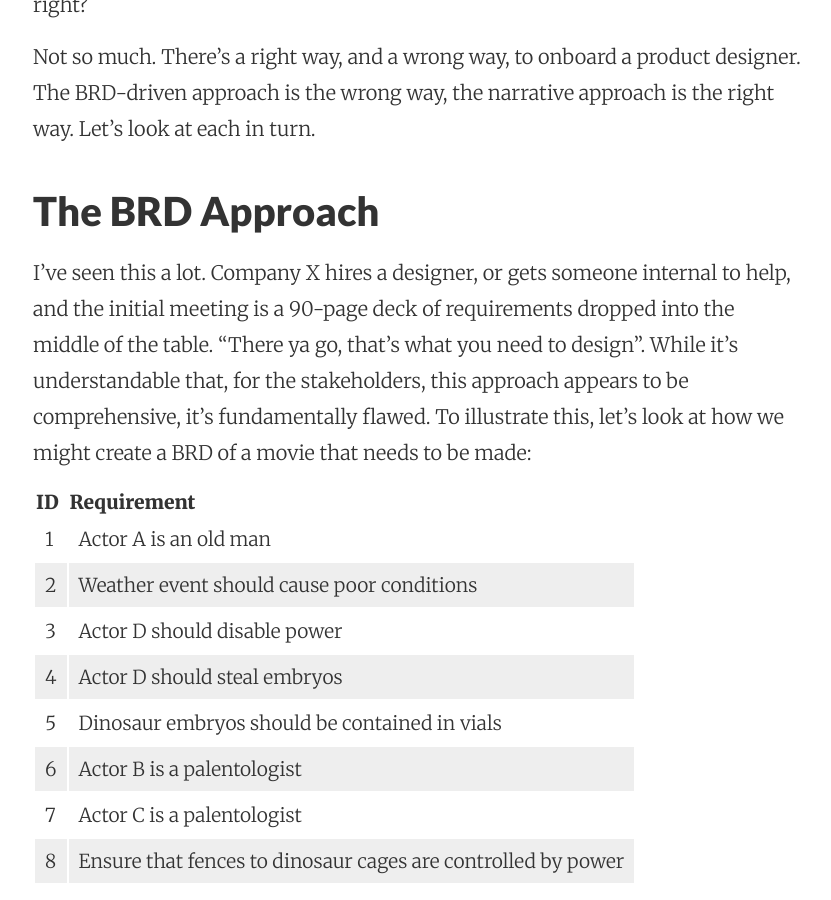
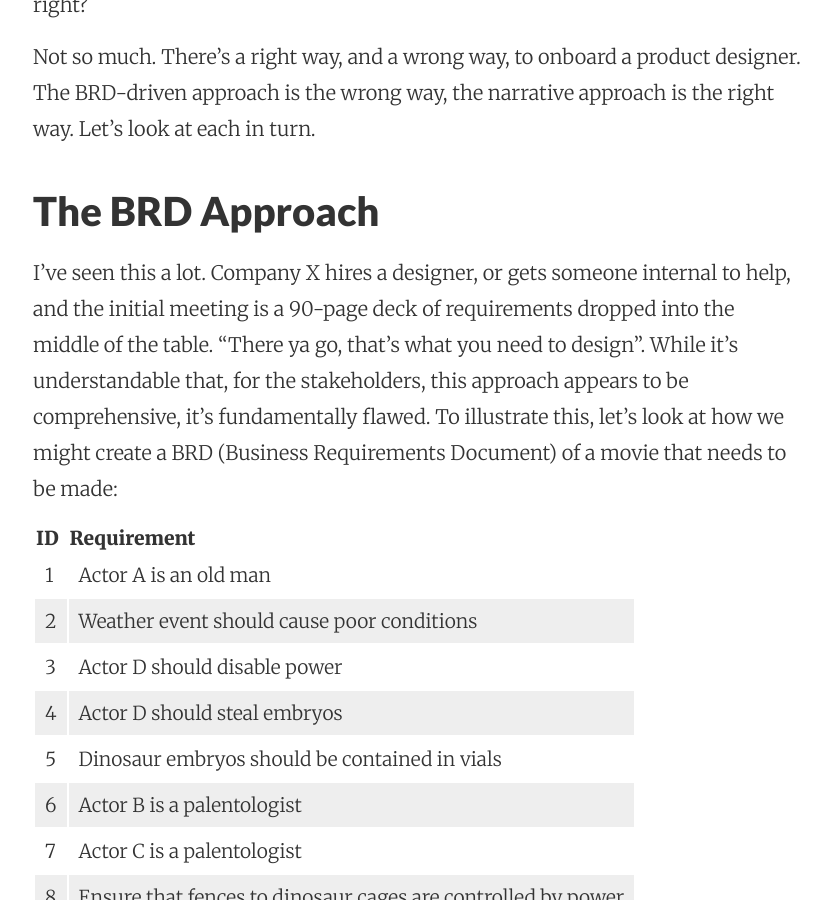
Before and after one commit to jwd2a/justindav.is, a Jekyll site: the page built from _posts/2017/2017-04-11-how-to-onboard-a-product-designer.md, in a window 1280 px wide and 900 px high, scrolled down 823 px. Shown: the whole window, without its empty margins (223-1054 px from the left). Built offline with Jekyll 4.4.1, drawn with Linux system fonts in a browser that asks for light colours; nearby versions of some CDN libraries; some web fonts are replaced; comment, search, counter and statistics services are not loaded.

Commit message:
Clarified meaning of BRD

```diff
--- a/_posts/2017/2017-04-11-how-to-onboard-a-product-designer.md
+++ b/_posts/2017/2017-04-11-how-to-onboard-a-product-designer.md
@@ -13,7 +13,7 @@ Not so much. There's a right way, and a wrong way, to onboard a product designer
 
 ## The BRD Approach
 
-I've seen this a lot. Company X hires a designer, or gets someone internal to help, and the initial meeting is a 90-page deck of requirements dropped into the middle of the table. "There ya go, that's what you need to design". While it's understandable that, for the stakeholders, this approach appears to be comprehensive, it's fundamentally flawed. To illustrate this, let's look at how we might create a BRD of a movie that needs to be made:
+I've seen this a lot. Company X hires a designer, or gets someone internal to help, and the initial meeting is a 90-page deck of requirements dropped into the middle of the table. "There ya go, that's what you need to design". While it's understandable that, for the stakeholders, this approach appears to be comprehensive, it's fundamentally flawed. To illustrate this, let's look at how we might create a BRD (Business Requirements Document) of a movie that needs to be made:
 
 |ID		|Requirement       |
 |-----|------------------|
```
